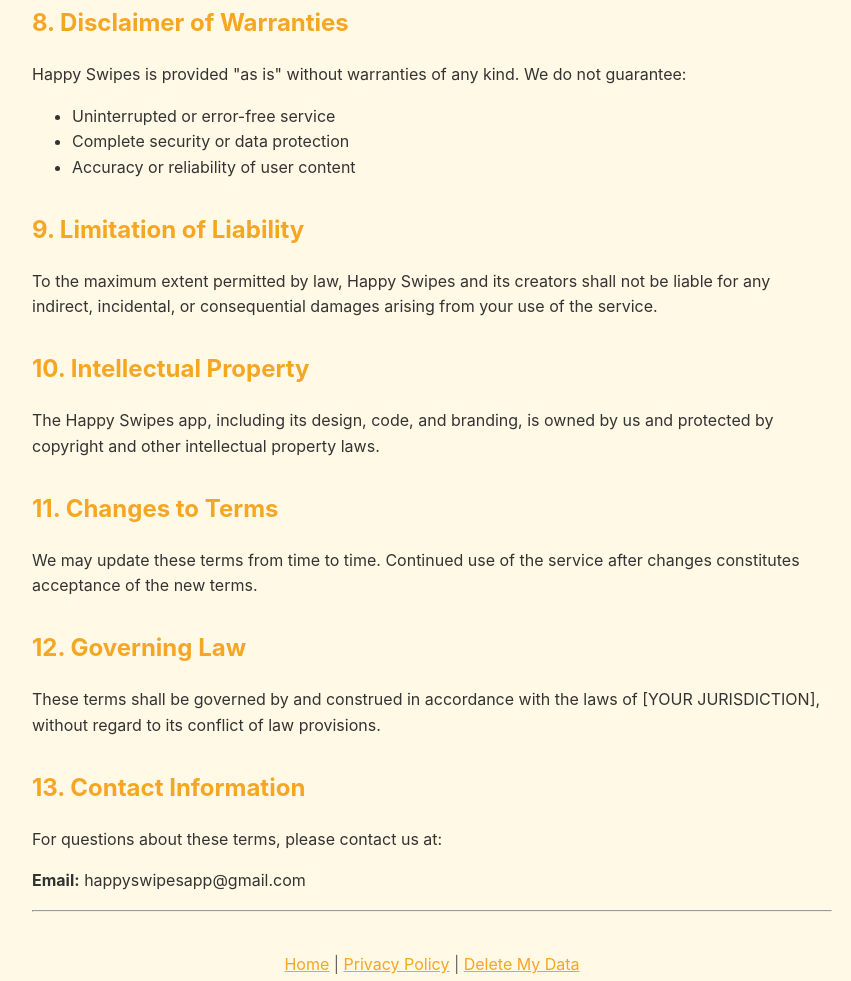
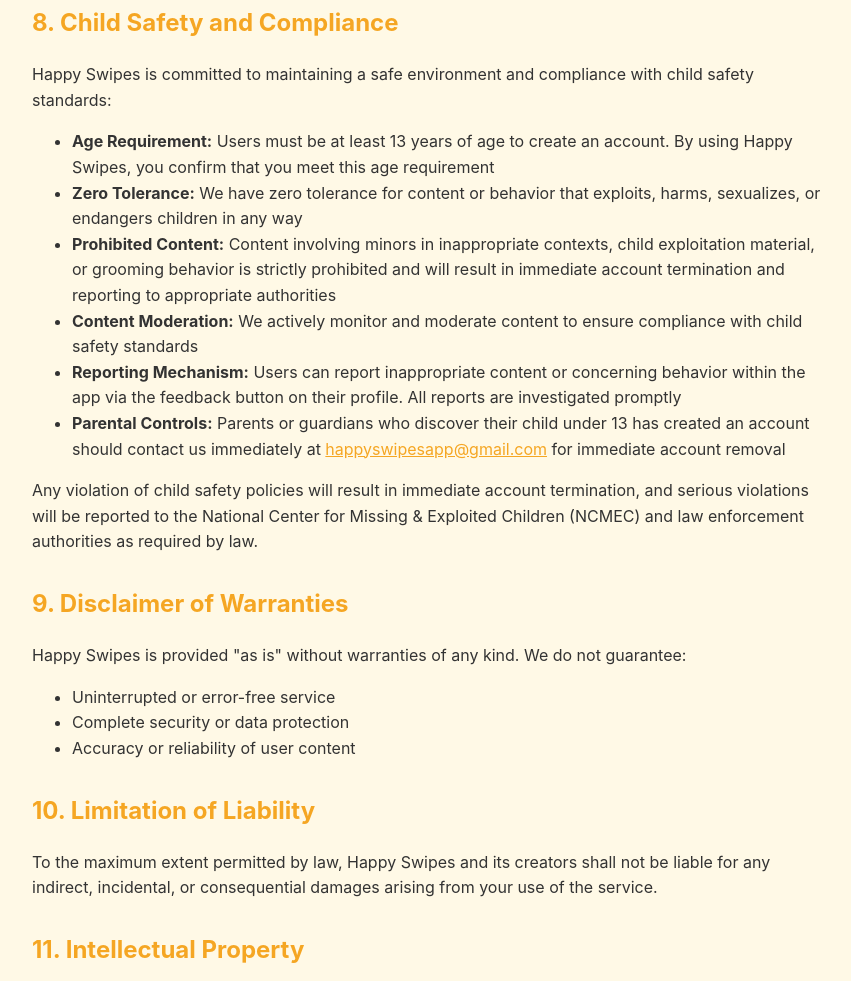
Before and after one commit to christolley/happy-swipes-website, a plain HTML site: page terms.html in a window 1280 px wide. Shown: the part 2216-3197 px from the top of the page, without its empty margins (208-1059 px from the left). Drawn offline with Linux system fonts and the light colour scheme.

Commit message:
add child safety statement

```diff
--- a/terms.html
+++ b/terms.html
@@ -103,7 +103,19 @@
     <h3>7.2 By Us</h3>
     <p>We reserve the right to suspend or terminate accounts that violate these terms or engage in harmful behavior.</p>
 
-    <h2>8. Disclaimer of Warranties</h2>
+    <h2>8. Child Safety and Compliance</h2>
+    <p>Happy Swipes is committed to maintaining a safe environment and compliance with child safety standards:</p>
+    <ul>
+        <li><strong>Age Requirement:</strong> Users must be at least 13 years of age to create an account. By using Happy Swipes, you confirm that you meet this age requirement</li>
+        <li><strong>Zero Tolerance:</strong> We have zero tolerance for content or behavior that exploits, harms, sexualizes, or endangers children in any way</li>
+        <li><strong>Prohibited Content:</strong> Content involving minors in inappropriate contexts, child exploitation material, or grooming behavior is strictly prohibited and will result in immediate account termination and reporting to appropriate authorities</li>
+        <li><strong>Content Moderation:</strong> We actively monitor and moderate content to ensure compliance with child safety standards</li>
+        <li><strong>Reporting Mechanism:</strong> Users can report inappropriate content or concerning behavior within the app via the feedback button on their profile. All reports are investigated promptly</li>
+        <li><strong>Parental Controls:</strong> Parents or guardians who discover their child under 13 has created an account should contact us immediately at <a href="mailto:happyswipesapp@gmail.com">happyswipesapp@gmail.com</a> for immediate account removal</li>
+    </ul>
+    <p>Any violation of child safety policies will result in immediate account termination, and serious violations will be reported to the National Center for Missing & Exploited Children (NCMEC) and law enforcement authorities as required by law.</p>
+
+    <h2>9. Disclaimer of Warranties</h2>
     <p>Happy Swipes is provided "as is" without warranties of any kind. We do not guarantee:</p>
     <ul>
         <li>Uninterrupted or error-free service</li>
@@ -111,19 +123,19 @@
         <li>Accuracy or reliability of user content</li>
     </ul>
 
-    <h2>9. Limitation of Liability</h2>
+    <h2>10. Limitation of Liability</h2>
     <p>To the maximum extent permitted by law, Happy Swipes and its creators shall not be liable for any indirect, incidental, or consequential damages arising from your use of the service.</p>
 
-    <h2>10. Intellectual Property</h2>
+    <h2>11. Intellectual Property</h2>
     <p>The Happy Swipes app, including its design, code, and branding, is owned by us and protected by copyright and other intellectual property laws.</p>
 
-    <h2>11. Changes to Terms</h2>
+    <h2>12. Changes to Terms</h2>
     <p>We may update these terms from time to time. Continued use of the service after changes constitutes acceptance of the new terms.</p>
 
-    <h2>12. Governing Law</h2>
+    <h2>13. Governing Law</h2>
     <p>These terms shall be governed by and construed in accordance with the laws of [YOUR JURISDICTION], without regard to its conflict of law provisions.</p>
 
-    <h2>13. Contact Information</h2>
+    <h2>14. Contact Information</h2>
     <p>For questions about these terms, please contact us at:</p>
     <p><strong>Email:</strong> happyswipesapp@gmail.com</p>
 
```
Also changed, not shown: privacy.html (+13 -2 lines).
